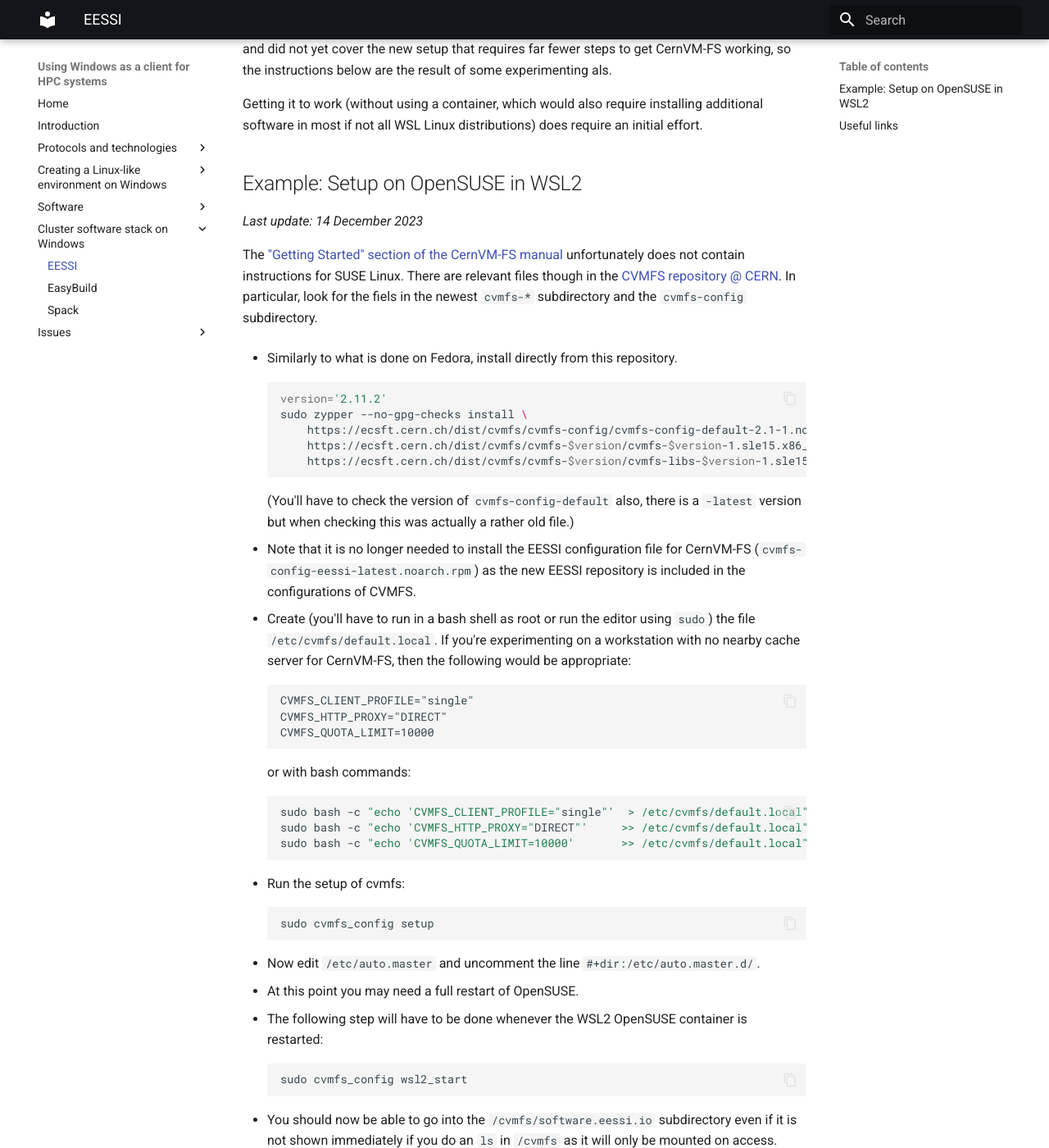
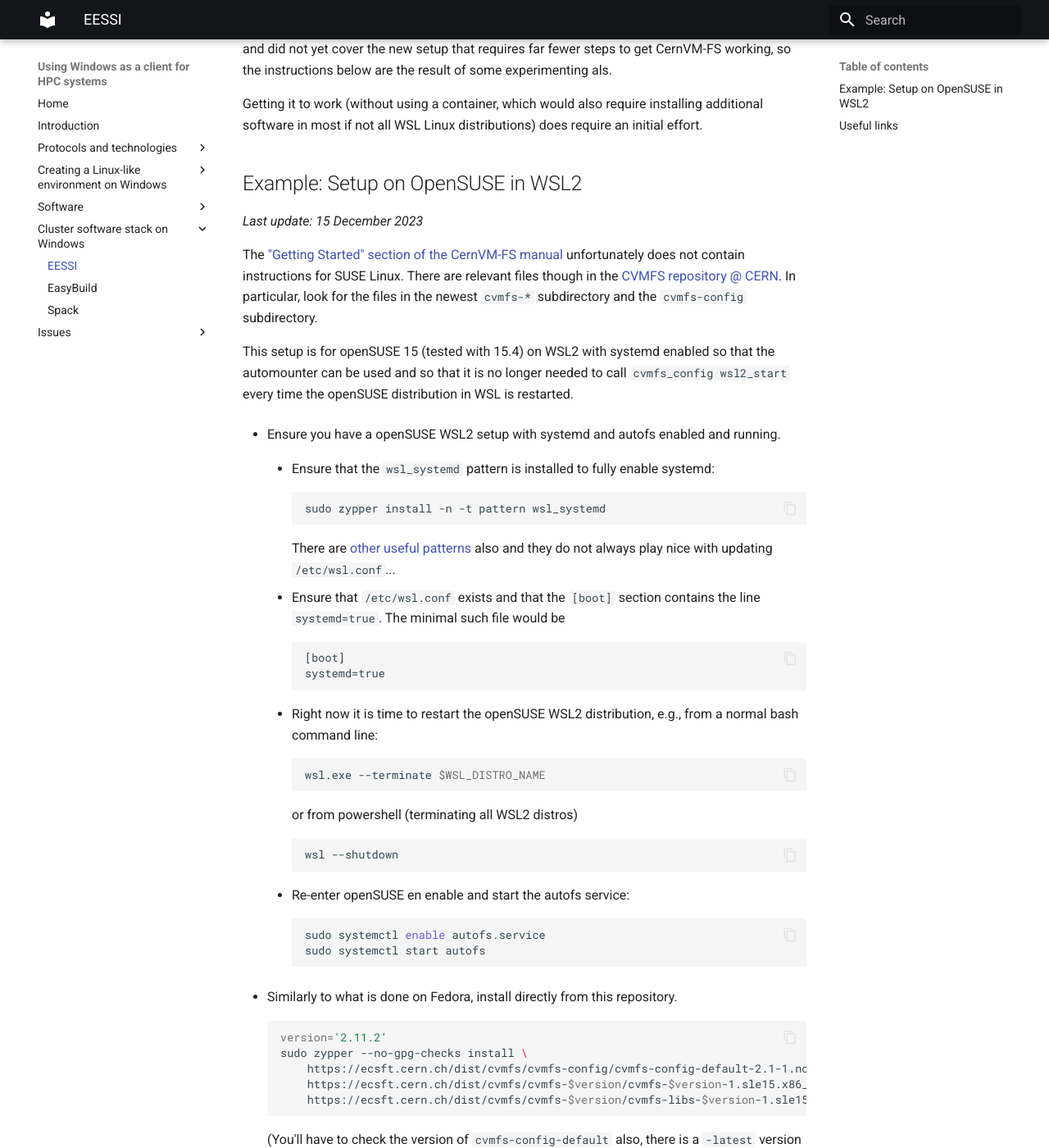
Before and after one commit to klust/windows-client-HPC, an MkDocs documentation site: the page built from docs/4_Cluster_Stack/4_01_EESSI.md, in a window 1280 px wide and 1400 px high, scrolled down 462 px. Shown: the whole window at 82% size. Built offline with MkDocs 1.6.1 and Material for MkDocs 9.7.7, drawn with Linux system fonts in a browser that asks for light colours; some of the changed text lies outside the part shown.

Commit message:
Improving the instructions for EESSI on openSUSE WSL2.

````diff
--- a/docs/4_Cluster_Stack/4_01_EESSI.md
+++ b/docs/4_Cluster_Stack/4_01_EESSI.md
@@ -28,13 +28,57 @@
 
 ## Example: Setup on OpenSUSE in WSL2
 
-*Last update: 14 December 2023*
+*Last update: 15 December 2023*
 
 The ["Getting Started" section of the CernVM-FS manual](https://cvmfs.readthedocs.io/en/stable/cpt-quickstart.html)
 unfortunately does not contain instructions for SUSE Linux.
 There are relevant files though in the [CVMFS repository @ CERN](https://ecsft.cern.ch/dist/cvmfs/).
-In particular, look for the fiels in the newest `cvmfs-*` subdirectory and the
+In particular, look for the files in the newest `cvmfs-*` subdirectory and the
 `cvmfs-config` subdirectory.
+
+This setup is for openSUSE 15 (tested with 15.4) on WSL2 with systemd enabled so
+that the automounter can be used and so that it is no longer needed to call
+`cvmfs_config wsl2_start` every time the openSUSE distribution in WSL is restarted.
+
+-   Ensure you have a openSUSE WSL2 setup with systemd and autofs enabled and
+    running.
+
+    -   Ensure that the `wsl_systemd` pattern is installed to fully enable systemd:
+
+        ``` bash
+        sudo zypper install -n -t pattern wsl_systemd
+        ```
+
+        There are [other useful patterns](https://en.opensuse.org/openSUSE:WSL)
+        also and they do not always play nice with updating `/etc/wsl.conf`...
+
+    -   Ensure that `/etc/wsl.conf` exists and that the `[boot]` section contains the
+        line `systemd=true`. The minimal such file would be
+
+        ``` text
+        [boot]
+        systemd=true
+        ```
+
+    -   Right now it is time to restart the openSUSE WSL2 distribution, e.g.,
+        from a normal bash command line:
+
+        ``` bash
+        wsl.exe --terminate $WSL_DISTRO_NAME
+        ```
+
+        or from powershell (terminating all WSL2 distros)
+
+        ``` text
+        wsl --shutdown
+        ```
+
+    -   Re-enter openSUSE en enable and start the autofs service:
+
+        ``` bash
+        sudo systemctl enable autofs.service
+        sudo systemctl start autofs
+        ```
 
 -   Similarly to what is done on Fedora, install directly from this repository.
 
@@ -71,6 +115,8 @@
     sudo bash -c "echo 'CVMFS_QUOTA_LIMIT=10000'       >> /etc/cvmfs/default.local"
     ```
 
+    Ensure everybody has read access to the file.
+
 -   Run the setup of cvmfs:
 
     ``` bash
@@ -78,14 +124,16 @@
     ```
 
 -   Now edit `/etc/auto.master` and uncomment the line
-    `#+dir:/etc/auto.master.d/`.
-
--   At this point you may need a full restart of OpenSUSE.
-
--   The following step will have to be done whenever the WSL2 OpenSUSE container is restarted:
+    `#+dir:/etc/auto.master.d/`. E.g.,
 
     ``` bash
-    sudo cvmfs_config wsl2_start
+    sudo sed -i 's%#+dir:/etc/auto.master.d%+dir:/etc/auto.master.d%' /etc/auto.master
+    ```
+
+-   Restart the autofs service so that the above change takes effect:
+
+    ``` bash
+    sudo systemctl restart autofs
     ```
 
 -   You should now be able to go into the `/cvmfs/software.eessi.io` subdirectory even if it is
````
